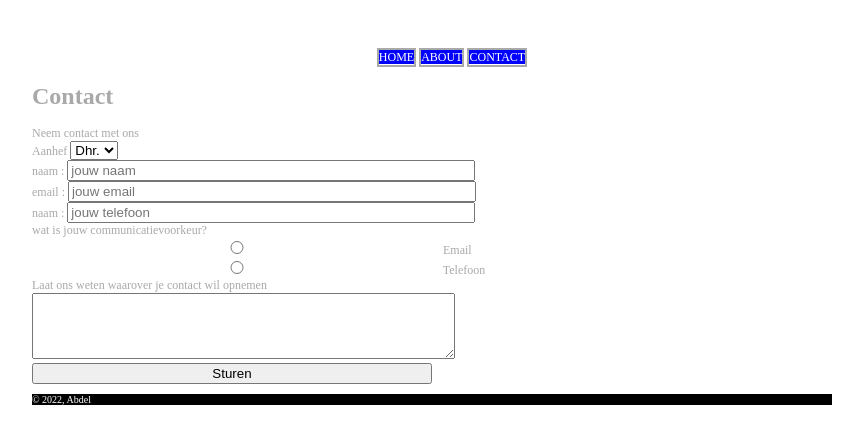
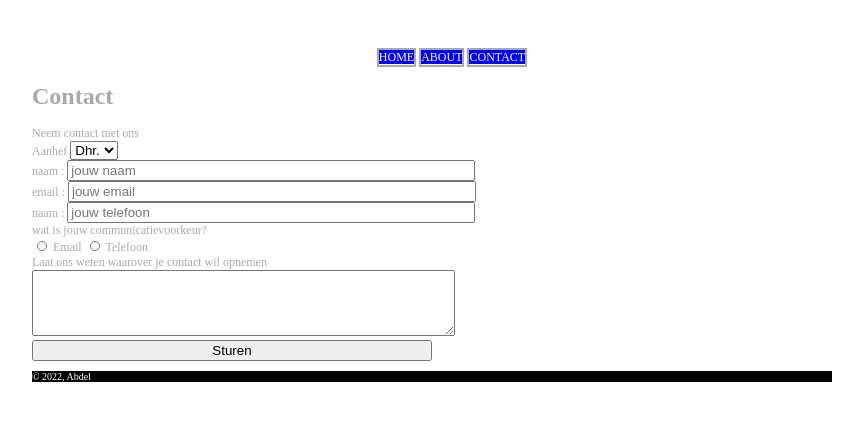
Before and after one commit to JeroenHeemskerk/educom-webshop-basis, a PHP site: page /contact.html in a window 1280 px wide. Shown: the top 444 px of the page, without its empty margins (208-1071 px from the left). Run offline with PHP 8.4, Linux system fonts and the light colour scheme.

```diff
--- a/contact.css
+++ b/contact.css
@@ -28,3 +28,9 @@
 input{
     width: 400px;
 }
+input[type='radio']{
+    height: 10px;
+    width: 10px;
+    background-color: #eee;
+    border-radius: 25%;
+}
```
Also changed, not shown: Diagrams/psd.drawio.png (added), contact.html (line endings or trailing spaces).
